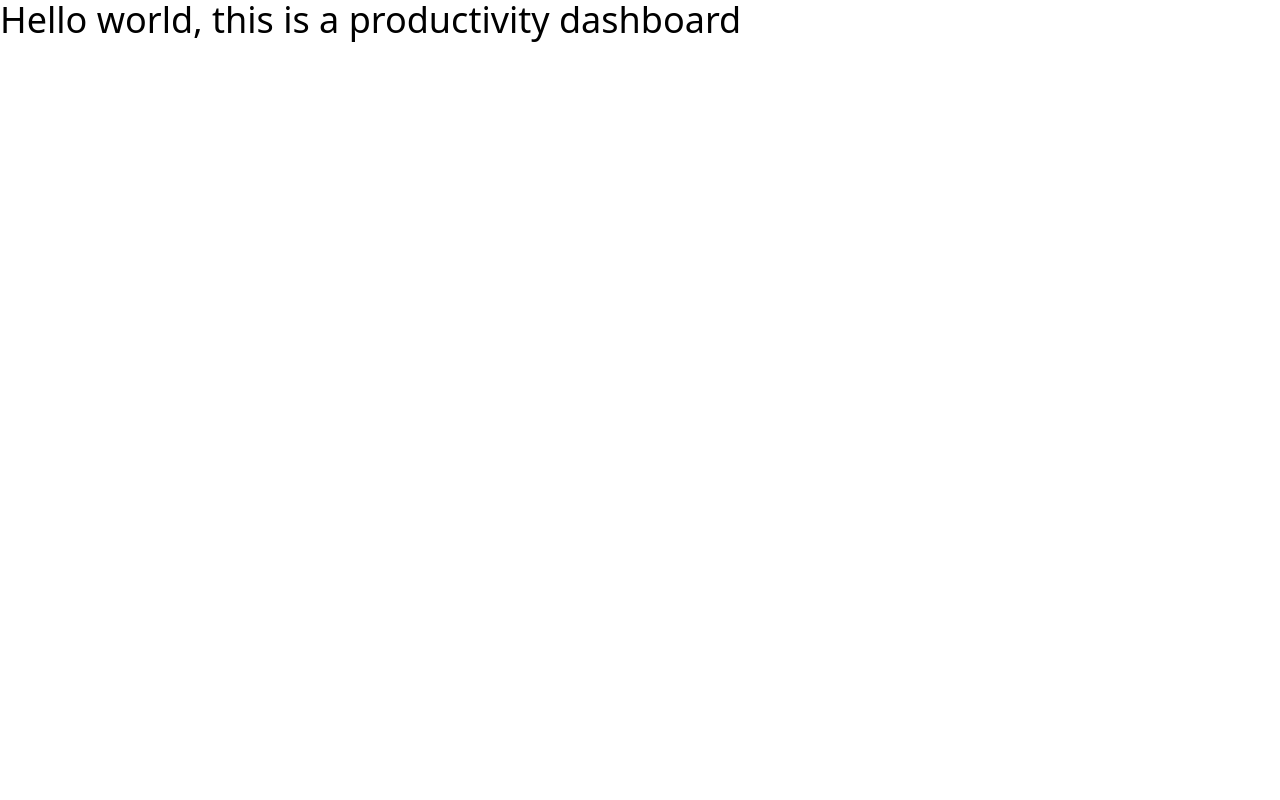
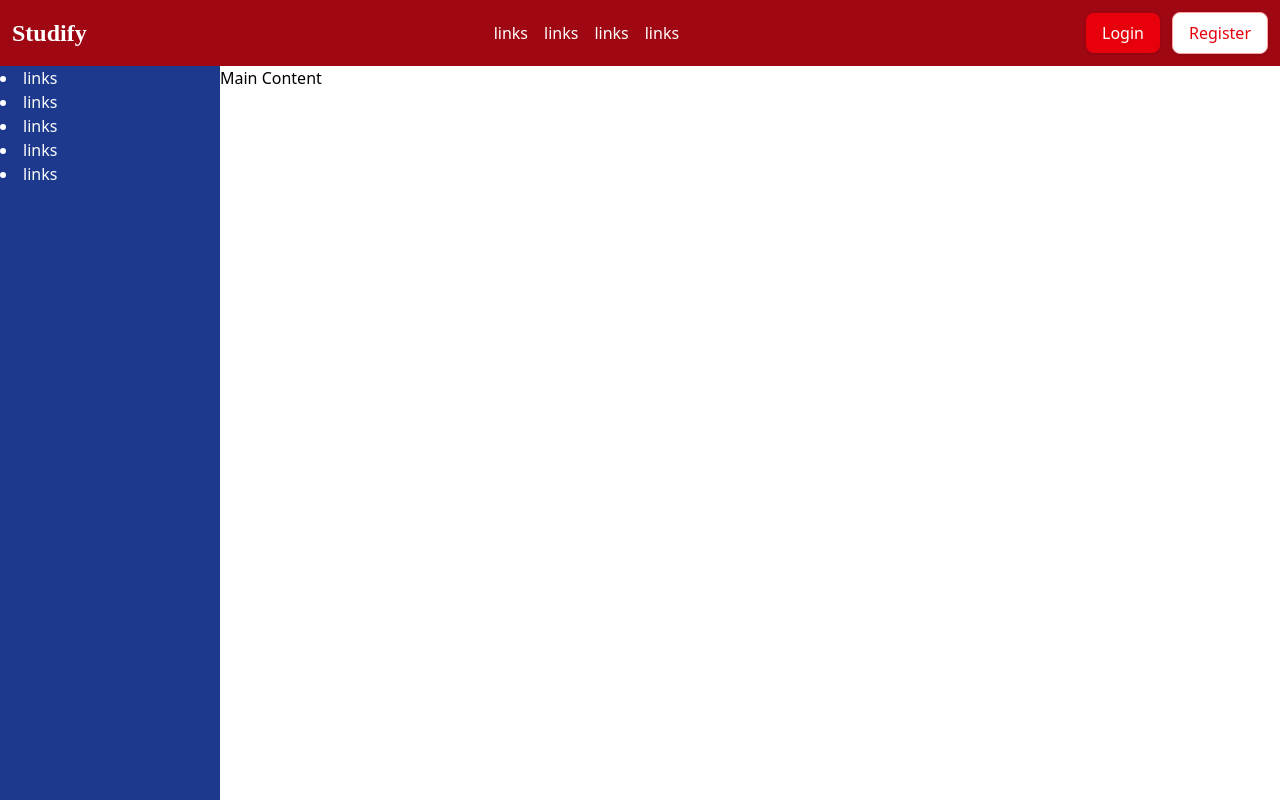
Before and after one commit to Roqeeb-dev/personal-productivity-dashboard, a React (Vite) app: page / in a window 1280 px wide. Built offline with nearby package versions, Linux system fonts and the light colour scheme.

Commit message:
added a more comprehensive readme and the prelim design

```diff
--- /dev/null
+++ b/components/Button.tsx
@@ -0,0 +1,26 @@
+interface ButtonProps {
+  text: string;
+  variant: "Primary" | "Secondary";
+  onClick: () => void;
+}
+
+export default function Button(props: ButtonProps) {
+  const primaryStyles: string =
+    "inline-flex items-center justify-center px-4 py-2 rounded-lg bg-red-600 text-white font-medium \
+   shadow-sm hover:bg-red-700 active:bg-red-800 transition-colors duration-200 \
+   focus:outline-none focus:ring-2 focus:ring-red-500 focus:ring-offset-2";
+
+  const secondaryStyles: string =
+    "inline-flex items-center justify-center px-4 py-2 rounded-lg bg-white text-red-600 font-medium \
+   border border-red-300 shadow-sm hover:bg-red-50 active:bg-red-100 transition-colors duration-200 \
+   focus:outline-none focus:ring-2 focus:ring-red-500 focus:ring-offset-2";
+
+  return (
+    <button
+      onClick={props.onClick}
+      className={props.variant === "Primary" ? primaryStyles : secondaryStyles}
+    >
+      {props.text}
+    </button>
+  );
+}
--- /dev/null
+++ b/components/Content.tsx
@@ -0,0 +1,9 @@
+export default function Content() {
+  return (
+    <main className="flex-1">
+      <div>
+        <h1>Main Content</h1>
+      </div>
+    </main>
+  );
+}
--- /dev/null
+++ b/components/Navbar.tsx
@@ -0,0 +1,35 @@
+import Button from "./Button";
+
+export default function Navbar() {
+  return (
+    <header className="bg-red-800 text-white p-3 flex items-center justify-between">
+      <p className="font-[cursive] font-bold text-2xl">Studify</p>
+
+      {/* links */}
+      <ul className="flex items-center space-x-4">
+        <li>links</li>
+        <li>links</li>
+        <li>links</li>
+        <li>links</li>
+      </ul>
+
+      {/* Buttons */}
+      <div className="flex items-center space-x-3">
+        <Button
+          text="Login"
+          variant="Primary"
+          onClick={() => {
+            alert("Hello world");
+          }}
+        />
+        <Button
+          text="Register"
+          variant="Secondary"
+          onClick={() => {
+            alert("Hello world, this is register button");
+          }}
+        />
+      </div>
+    </header>
+  );
+}
--- /dev/null
+++ b/components/Sidebar.tsx
@@ -0,0 +1,11 @@
+export default function Sidebar() {
+  return (
+    <aside className="bg-blue-900 text-white w-55">
+      <li>links</li>
+      <li>links</li>
+      <li>links</li>
+      <li>links</li>
+      <li>links</li>
+    </aside>
+  );
+}
--- /dev/null
+++ b/pages/Dashboard.tsx
@@ -0,0 +1,16 @@
+import Navbar from "../components/Navbar";
+import Sidebar from "../components/Sidebar";
+import Content from "../components/Content";
+
+export default function Dashboard() {
+  return (
+    <main className="h-screen flex flex-col">
+      <Navbar />
+
+      <section className="flex flex-1">
+        <Sidebar />
+        <Content />
+      </section>
+    </main>
+  );
+}
--- a/src/App.tsx
+++ b/src/App.tsx
@@ -1,11 +1,7 @@
+import Dashboard from "../pages/Dashboard";
+
 function App() {
-  return (
-    <>
-      <h1 className="text-4xl">
-        Hello world, this is a productivity dashboard
-      </h1>
-    </>
-  );
+  return <Dashboard />;
 }
 
 export default App;
```
